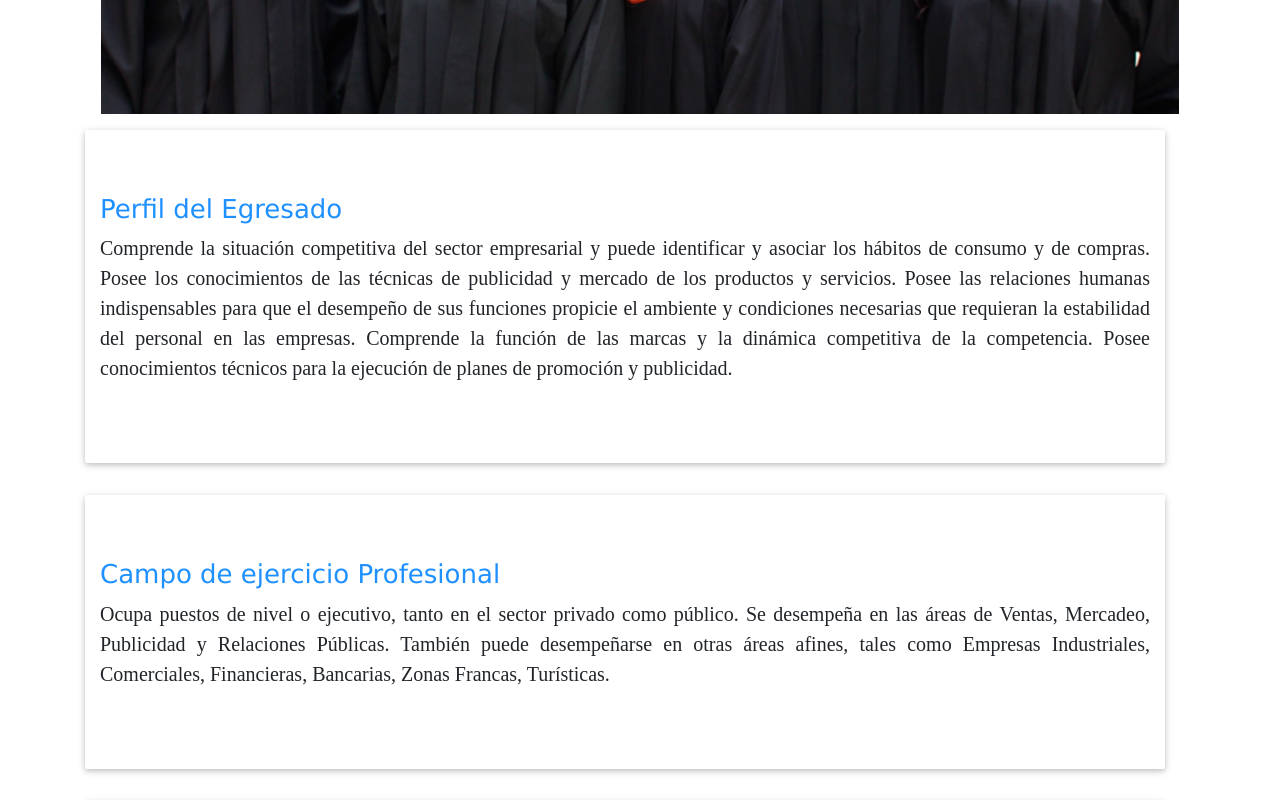
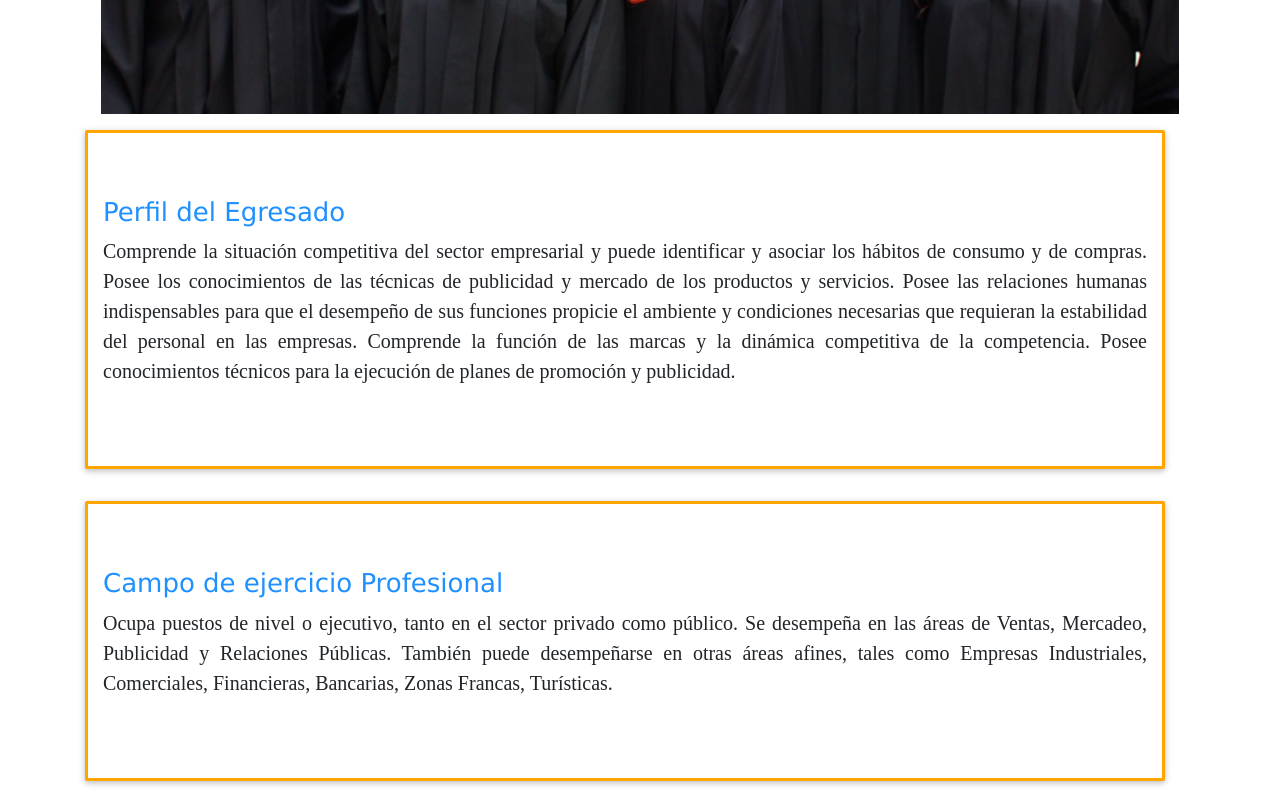
Before and after one commit to FreddyPerez/Mercadotecnia, a plain HTML site: page Menu/Egresados.html in a window 1280 px wide. Shown: the part 700-1500 px from the top of the page. Drawn offline with Linux system fonts and the light colour scheme.

Commit message:
Estilo Jumbotron
Color naranja al jumbotrom en egresados

```diff
--- a/css/style.css
+++ b/css/style.css
@@ -252,3 +252,7 @@ text-decoration: underline   solid   orange;
      margin-bottom: 20px;
      margin-right: 0;
                           }
+
+    .jumbotron-fluid{
+      border: 3px solid orange;
+                    }
```
Also changed, not shown: Menu/Egresados.html (+1 -0 lines).
